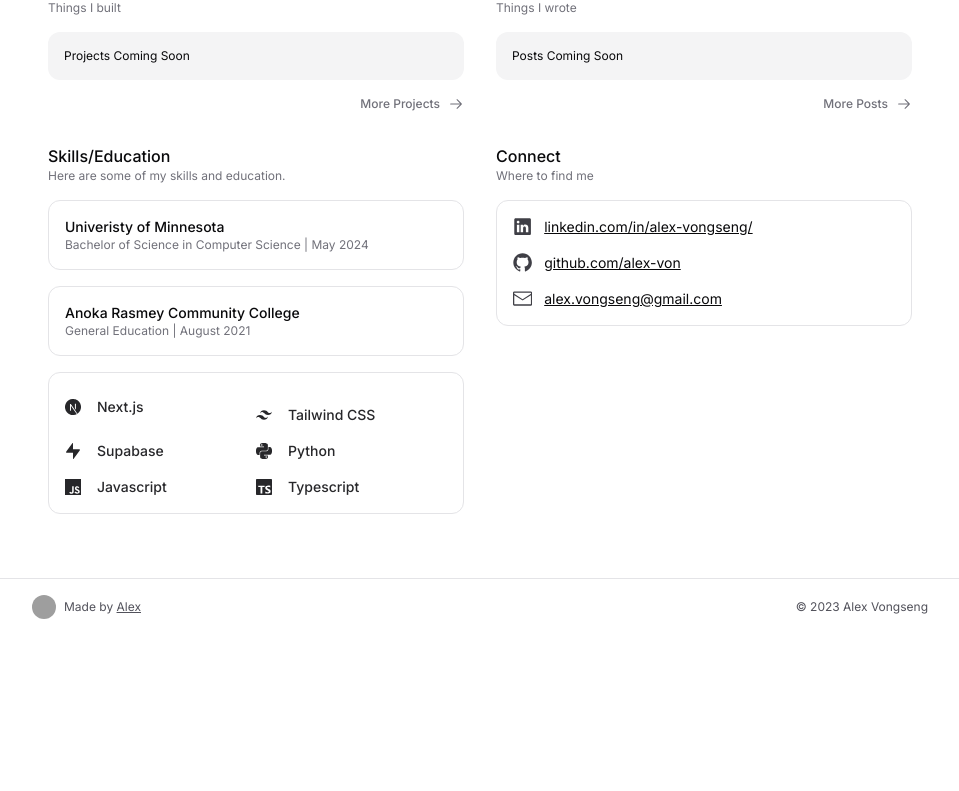
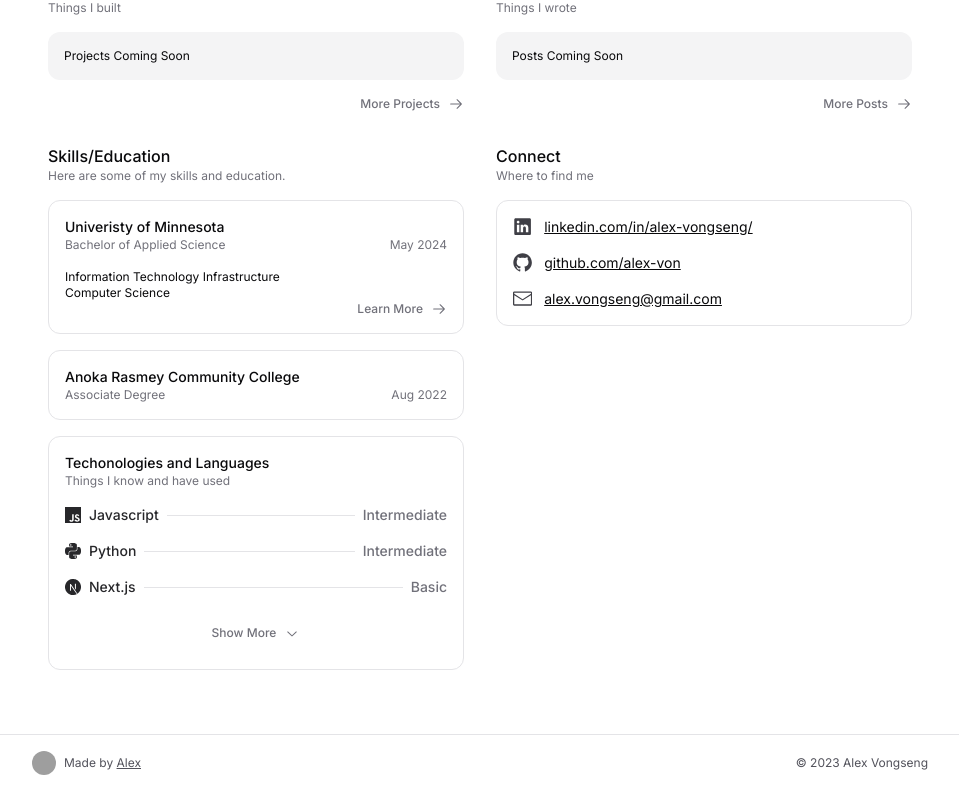
Before and after one commit to alex-von/portfolio, a Next.js app: page / in a window 1280 px wide. Shown: the part 377-1168 px from the top of the page, without its empty margins (160-1119 px from the left). Before the commit the page ends 1012 px from the top, so only its background shows below. Built offline with nearby package versions, Linux system fonts and the light colour scheme; grey boxes are pictures that could not be loaded.

Commit message:
Added more info to cards

```diff
--- a/components/skill-education.tsx
+++ b/components/skill-education.tsx
@@ -1,7 +1,86 @@
-import { GitHubLogoIcon, LinkedInLogoIcon, EnvelopeClosedIcon, FileTextIcon } from '@radix-ui/react-icons'
-import { SiJavascript, SiNextdotjs, SiPython, SiSupabase, SiTailwindcss, SiTypescript } from 'react-icons/si'
+'use client'
+
+import {
+    SiJavascript,
+    SiNextdotjs,
+    SiPython,
+    SiTailwindcss,
+    SiTypescript,
+    SiNodedotjs ,
+    SiC,
+    SiGit,
+    SiMysql
+} from 'react-icons/si'
+
+import { FaJava } from 'react-icons/fa'
+import { Button } from '@/components/ui/button'
+import { useState } from 'react'
+import { ChevronDownIcon, ChevronUpIcon, ArrowRightIcon } from '@radix-ui/react-icons'
+import Link from 'next/link'
 
 export const Skills = () => {
+    const [showMore, setShowMore] = useState(false)
+
+    const moreSkills =
+        <>
+            <li className='flex justify-between gap-2 items-center text-sm font-medium text-zinc-800 dark:text-white'>
+                <div className='flex items-center gap-2'>
+                    <SiNodedotjs className="w-4 h-4" />
+                    <p>Node.js</p>
+                </div>
+                <div className='border-b w-full'></div>
+                <p className='text-zinc-500'>Basic</p>
+            </li>
+            <li className='flex justify-between gap-2 items-center text-sm font-medium text-zinc-800 dark:text-white'>
+                <div className='flex items-center gap-2'>
+                    <SiGit className="w-4 h-4" />
+                    <p>Git</p>
+                </div>
+                <div className='border-b w-full'></div>
+                <p className='text-zinc-500'>Basic</p>
+            </li>
+            <li className='flex justify-between gap-2 items-center text-sm font-medium text-zinc-800 dark:text-white'>
+                <div className='flex items-center gap-2'>
+                    <SiTypescript className="w-4 h-4" />
+                    <p>Typescript</p>
+                </div>
+                <div className='border-b w-full'></div>
+                <p className='text-zinc-500'>Basic</p>
+            </li>
+            <li className='flex justify-between gap-2 items-center text-sm font-medium text-zinc-800 dark:text-white'>
+                <div className='flex items-center gap-2'>
+                    <SiTailwindcss className="w-4 h-4" />
+                    <p>Tailwind</p>
+                </div>
+                <div className='border-b w-full'></div>
+                <p className='text-zinc-500'>Basic</p>
+            </li>
+            <li className='flex justify-between gap-2 items-center text-sm font-medium text-zinc-800 dark:text-white'>
+                <div className='flex items-center gap-2'>
+                    <FaJava className="w-4 h-4" />
+                    <p>Java</p>
+                </div>
+                <div className='border-b w-full'></div>
+                <p className='text-zinc-500'>Basic</p>
+            </li>
+            <li className='flex justify-between gap-2 items-center text-sm font-medium text-zinc-800 dark:text-white'>
+                <div className='flex items-center gap-2'>
+                    <SiC className="w-4 h-4" />
+                    <p>C</p>
+                </div>
+                <div className='border-b w-full'></div>
+                <p className='text-zinc-500'>Basic</p>
+            </li>
+            <li className='flex justify-between gap-2 items-center text-sm font-medium text-zinc-800 dark:text-white'>
+                <div className='flex items-center gap-2'>
+                    <SiMysql className="w-4 h-4" />
+                    <p>MySQL</p>
+                </div>
+                <div className='border-b w-full'></div>
+                <p className='text-zinc-500'>Basic</p>
+            </li>
+        </>
+
     return (
         <div className="flex flex-col space-y-4 mx-auto p-4 w-full">
             <div>
@@ -13,9 +92,16 @@ export const Skills = () => {
                     <h1 className='text-sm font-medium'>
                         Univeristy of Minnesota
                     </h1>
-                    <p className='text-xs text-zinc-500'>
-                        Bachelor of Science in Computer Science | May 2024
-                    </p>
+                    <div className='flex justify-between text-xs text-zinc-500'>
+                        <p>Bachelor of Applied Science</p>
+                        <p>May 2024</p>
+                    </div>
+                    <p className='text-xs mt-4'>Information Technology Infrastructure</p>
+                    <p className='text-xs'>Computer Science</p>
+                    <Link href='/projects' className="flex gap-2 justify-end text-xs font-medium text-zinc-500 hover:underline hover:text-white transition">
+                        Learn More
+                        <ArrowRightIcon className='w-4 h-4' />
+                    </Link>
                 </div>
             </div>
             <div className="space-y-4 rounded-xl border p-4">
@@ -23,36 +109,63 @@ export const Skills = () => {
                     <h1 className='text-sm font-medium'>
                         Anoka Rasmey Community College
                     </h1>
+                    <div className='flex justify-between text-xs text-zinc-500'>
+                        <p>Associate Degree</p>
+                        <p>Aug 2022</p>
+                    </div>
+                </div>
+            </div>
+            <ul className="rounded-xl border p-4 space-y-4">
+                <div>
+                    <h1 className='text-sm font-medium'>
+                        Techonologies and Languages
+                    </h1>
                     <p className='text-xs text-zinc-500'>
-                        General Education | August 2021
+                        Things I know and have used
                     </p>
                 </div>
-            </div>
-            <div className="grid grid-cols-2 space-y-4 rounded-xl border p-4">
-                <div className='flex gap-4 items-center text-sm font-medium text-zinc-800 dark:text-white'>
-                    <SiNextdotjs className="w-4 h-4" />
-                    Next.js
-                </div>
-                <div className='flex gap-4 items-center text-sm font-medium text-zinc-800 dark:text-white'>
-                    <SiTailwindcss className="w-4 h-4" />
-                    Tailwind CSS
-                </div>
-                <div className='flex gap-4 items-center text-sm font-medium text-zinc-800 dark:text-white'>
-                    <SiSupabase className="w-4 h-4" />
-                    Supabase
-                </div>
-                <div className='flex gap-4 items-center text-sm font-medium text-zinc-800 dark:text-white'>
-                    <SiPython className="w-4 h-4" />
-                    Python
-                </div>
-                <div className='flex gap-4 items-center text-sm font-medium text-zinc-800 dark:text-white'>
-                    <SiJavascript className="w-4 h-4" />
-                    Javascript
-                </div><div className='flex gap-4 items-center text-sm font-medium text-zinc-800 dark:text-white'>
-                    <SiTypescript className="w-4 h-4" />
-                    Typescript
-                </div>
-            </div>
+                <li className='flex justify-between gap-2 items-center text-sm font-medium text-zinc-800 dark:text-white'>
+                    <div className='flex items-center gap-2'>
+                        <SiJavascript className="w-4 h-4" />
+                        <p>Javascript</p>
+                    </div>
+                    <div className='border-b w-full'></div>
+                    <p className='text-zinc-500'>Intermediate</p>
+                </li>
+                <li className='flex justify-between gap-2 items-center text-sm font-medium text-zinc-800 dark:text-white'>
+                    <div className='flex items-center gap-2'>
+                        <SiPython className="w-4 h-4" />
+                        <p>Python</p>
+                    </div>
+                    <div className='border-b w-full'></div>
+                    <p className='text-zinc-500'>Intermediate</p>
+                </li>
+                <li className='flex justify-between gap-2 items-center text-sm font-medium text-zinc-800 dark:text-white'>
+                    <div className='flex items-center gap-2'>
+                        <SiNextdotjs className="w-4 h-4" />
+                        <p>Next.js</p>
+                    </div>
+                    <div className='border-b w-full'></div>
+                    <p className='text-zinc-500'>Basic</p>
+                </li>
+
+                { showMore ? moreSkills : null}
+
+                <Button variant='ghost' className='w-full rounded-xl text-xs text-zinc-500' asChild onClick={() => setShowMore(!showMore)}>
+                    { showMore ?
+                        <div className='flex gap-2'>
+                            <p>Show Less</p>
+                            <ChevronUpIcon className='w-4 h-4' />
+                        </div>
+                        :
+                        <div className='flex gap-2' >
+                            <p>Show More</p>
+                            <ChevronDownIcon className='w-4 h-4' />
+                        </div>
+                    }
+                </Button>
+
+            </ul>
         </div>
     )
 }
```
